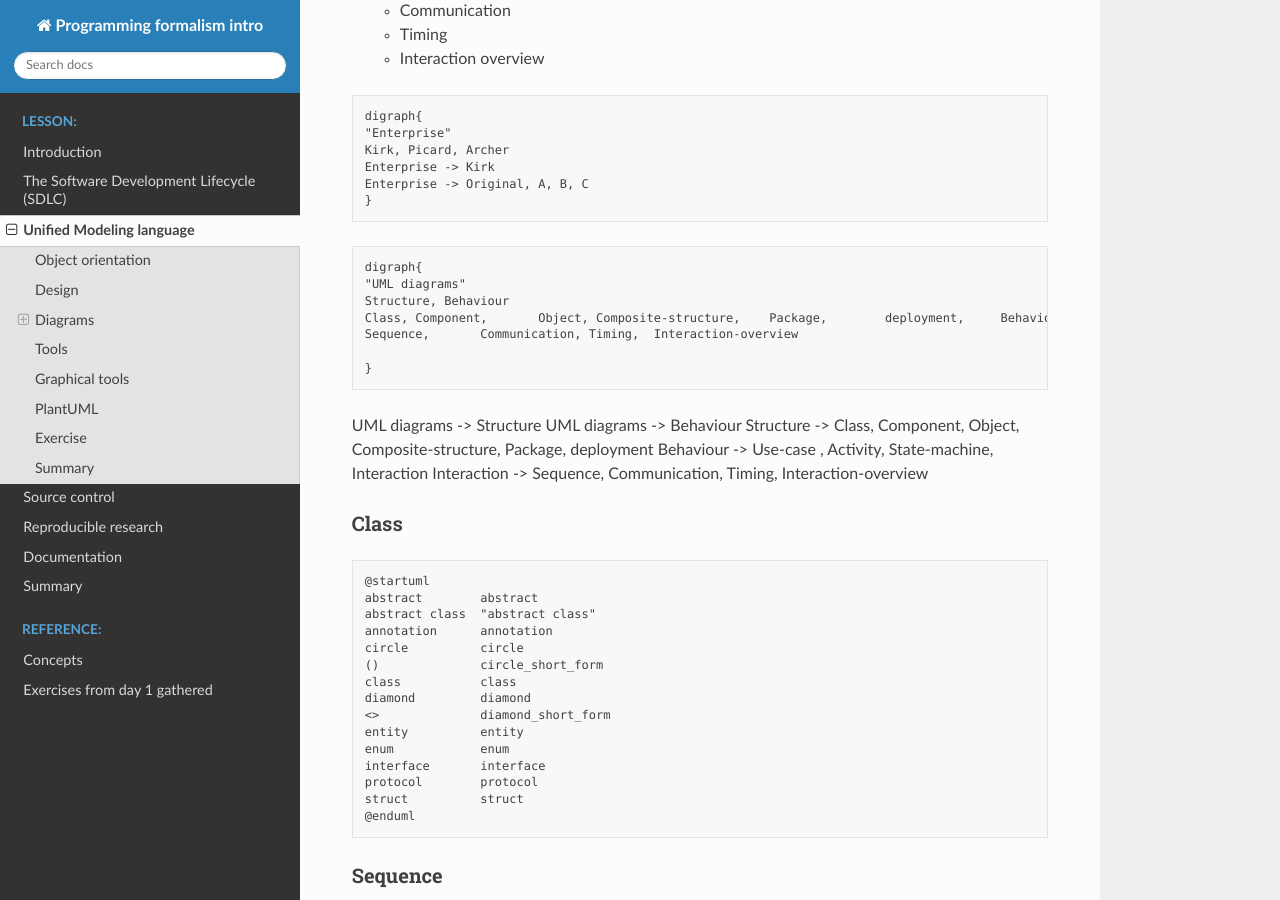
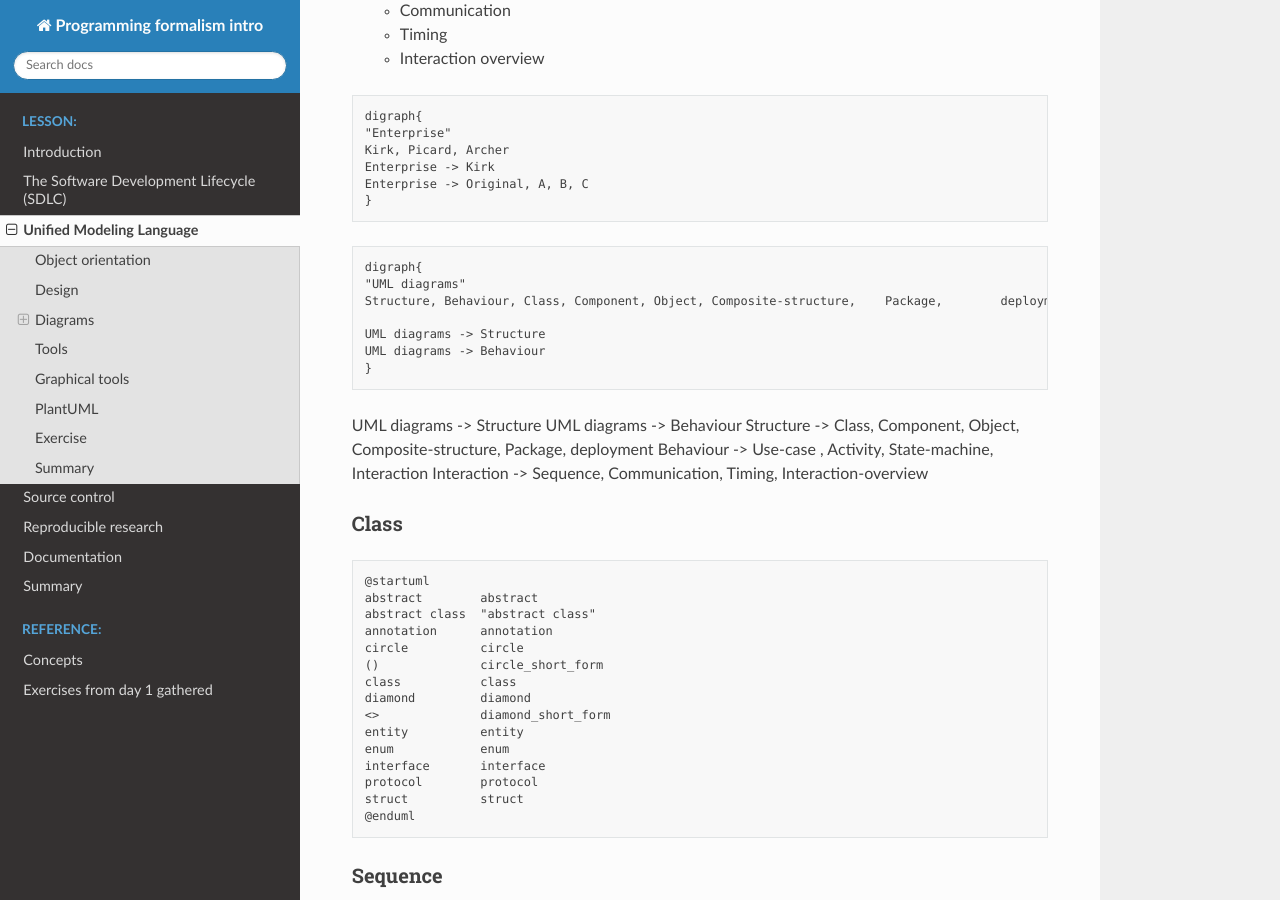
Before and after one commit to UPPMAX/programming_formalisms_intro, a Sphinx documentation site: the page built from doc/flowcharts.md, in a window 1280 px wide and 900 px high, scrolled down 1387 px. Built offline with Sphinx 7.4.7 and the Read the Docs theme 2.0.0, drawn with Linux system fonts in a browser that asks for light colours; pages that are not in the unit, such as notebooks, are missing from menus; some of the changed text lies outside the part shown.

Commit message:
Update flowcharts.md

````diff
--- a/doc/flowcharts.md
+++ b/doc/flowcharts.md
@@ -1,4 +1,4 @@
-# Unified Modeling language
+# Unified Modeling Language
 
 ```{questions}
   - How to use UML?
@@ -66,10 +66,10 @@ Enterprise -> Original, A, B, C
 ```{graphviz}
 digraph{
 "UML diagrams"
-Structure, Behaviour
-Class, Component,	Object,	Composite-structure,	Package,	deployment,	Behavior,	Use-case ,	Activity,	State-machine,	Interaction
-Sequence,	Communication, Timing,	Interaction-overview
+Structure, Behaviour, Class, Component,	Object,	Composite-structure,	Package,	deployment,	Behavior,	Use-case ,	Activity,	State-machine,	Interaction, Sequence,	Communication, Timing,	Interaction-overview
 
+UML diagrams -> Structure
+UML diagrams -> Behaviour
 }
 ```
 
````
